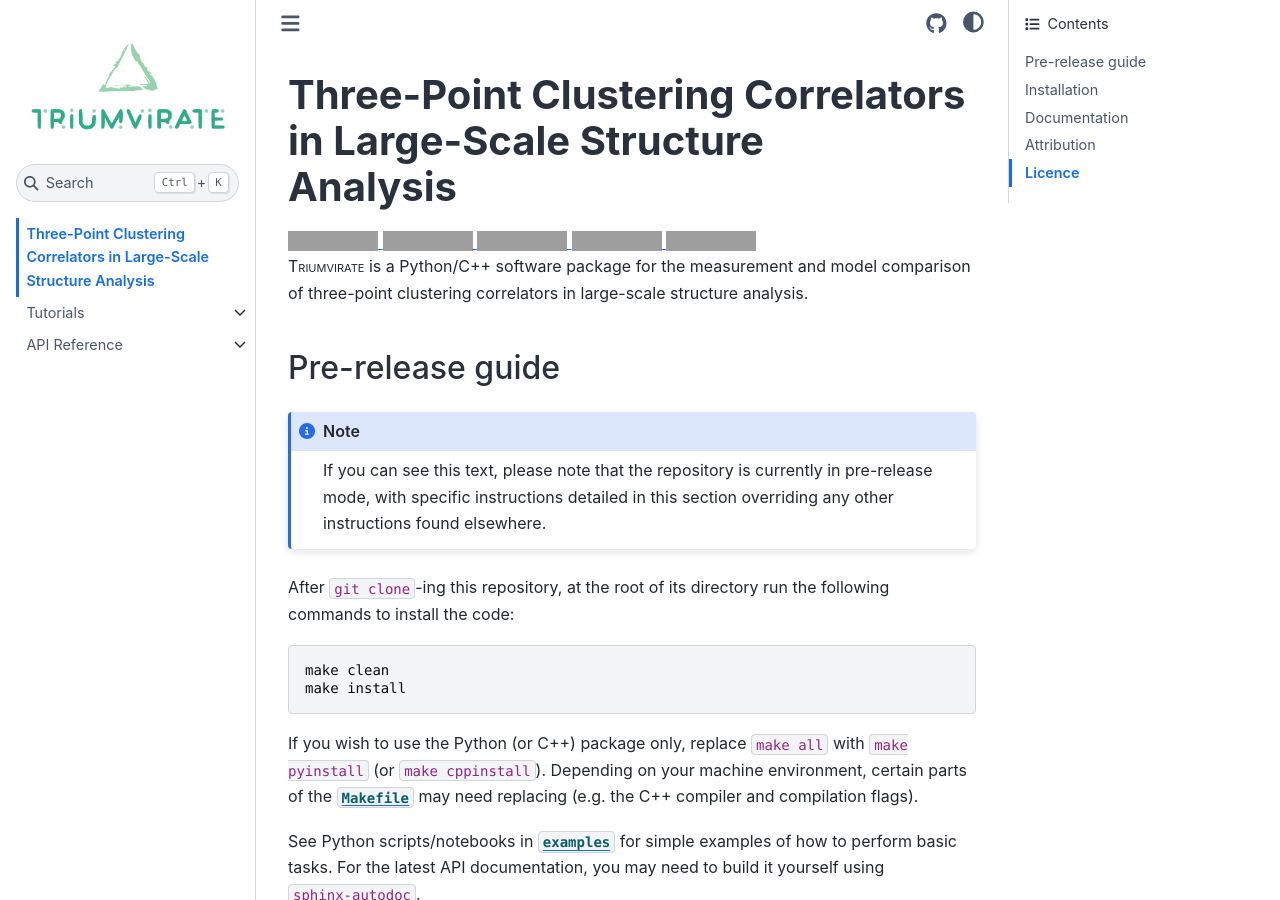
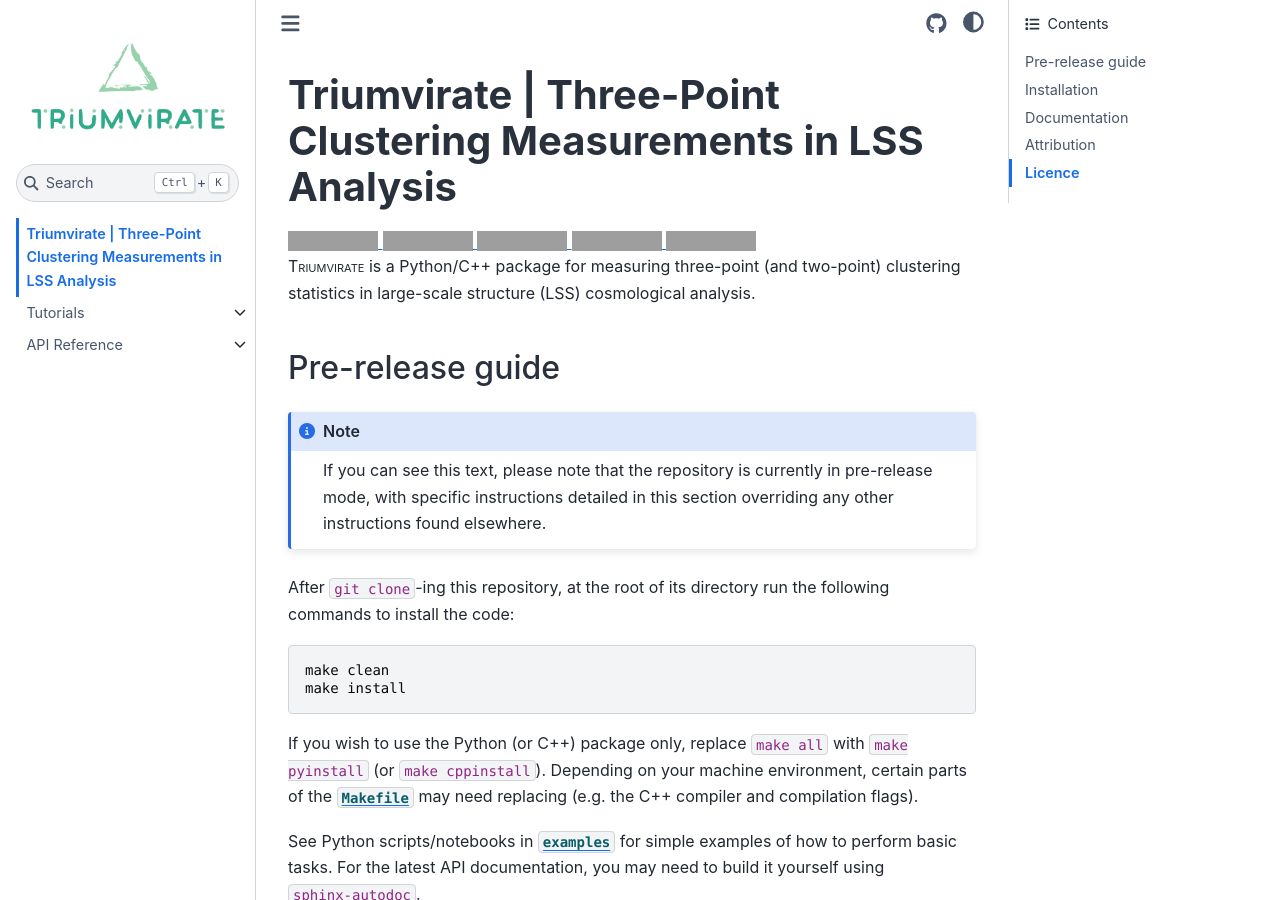
Before and after one commit to MikeSWang/Triumvirate, a Sphinx documentation site: the page built from docs/source/index.rst, in a window 1280 px wide and 900 px high, cut to the strip 0-900 px from the top of the window. Built offline with Sphinx 7.4.7 and the Sphinx Book theme 1.1.4, drawn with Linux system fonts in a browser that asks for light colours; pages that are not in the unit, such as notebooks, are missing from menus; the version number could not be read and is left out; grey boxes are pictures that could not be loaded.

Commit message:
Update syntax, docs and workflows

```diff
--- a/docs/source/apidoc.rst
+++ b/docs/source/apidoc.rst
@@ -9,3 +9,4 @@ API Reference
    triumvirate.threept
    triumvirate.twopt
    triumvirate.bihankel
+   triumvirate.winconv
--- a/docs/source/index.rst
+++ b/docs/source/index.rst
@@ -1,7 +1,7 @@
 .. title:: Triumvirate Documentation
 
 ==========================================================================
-**Three-Point Clustering Correlators in Large-Scale Structure Analysis**
+**Triumvirate | Three-Point Clustering Measurements in LSS Analysis**
 ==========================================================================
 
 .. image:: https://img.shields.io/badge/arXiv-yymm.nnnnn-important
@@ -20,9 +20,9 @@
     :target: https://github.com/MikeSWang/Triumvirate/tree/main/LICENCE
     :alt: Licence
 
-|Triumvirate| is a Python/C++ software package for the measurement and
-model comparison of three-point clustering correlators in large-scale
-structure analysis.
+|Triumvirate| is a Python/C++ package for measuring three-point (and
+two-point) clustering statistics in large-scale structure (LSS)
+cosmological analysis.
 
 .. |Triumvirate| raw:: html
 
```
Also changed, not shown: other parts of docs/source/index.rst (+0 -2 lines), 9 other files.
